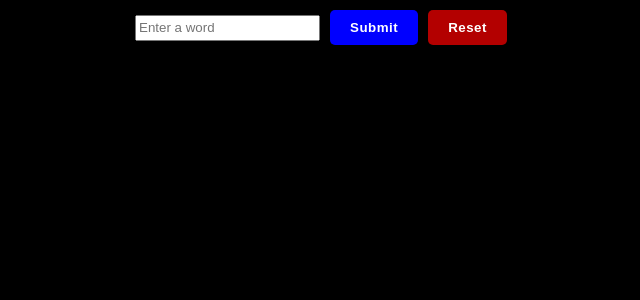
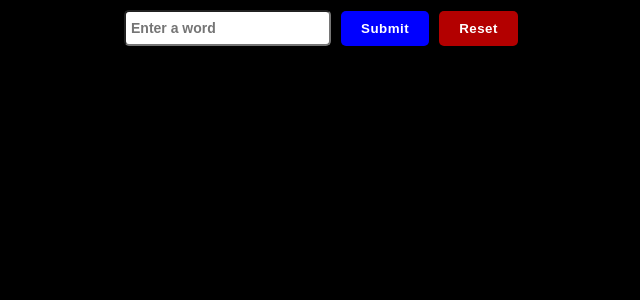
Before and after one commit to YashShrivastava10/synonyms, a React (Create React App) app: page / in a window 1280 px wide. Shown: the top 300 px of the page, without its empty margins (319-959 px from the left). Built offline with nearby package versions, Linux system fonts and the light colour scheme; the HTML template or start-up script is replaced by a standard one.

Commit message:
Refactor + CSS change

```diff
--- a/src/App.js
+++ b/src/App.js
@@ -1,4 +1,4 @@
-import Synonym from "./synonym";
+import Synonym from "./Synonym";
 
 function App() {
   return (
--- a/src/synonym.js
+++ b/src/Synonym.jsx
@@ -1,5 +1,7 @@
 import React, { useState } from 'react';
 import "./synonm.css"
+import { ShowSynonym } from './components/ShowSynonym';
+import { Skeleton } from './components/Skeleton';
 
 function Synonym() {
   const [word, setWord] = useState('');
@@ -9,14 +11,22 @@ function Synonym() {
     setSynonyms(undefined)
     setTimeout(() => {
       fetch(`https://api.datamuse.com/words?rel_syn=${word}`)
-      .then(response => response.json())
+      .then(response => {
+        if(!response.ok) throw Error
+        return response.json()
+      })
       .then(data => {
         setSynonyms(data)
-        if(data.length === 0) alert("Enter a valid word")
+        if(data.length === 0) {
+          alert("Enter a valid word")
+          setWord("")
+          document.getElementById("word").focus()
+        }
       })
       .catch(error => {
         setSynonyms([])
         alert("Some error occured")
+        console.log(error);
       })
     }, 3000)
   }
@@ -39,21 +49,25 @@ function Synonym() {
 
   return (
     <div className='main'>
+
       <form onSubmit={(e) => submit(e, word)} className='form'>
         <input id="word" placeholder="Enter a word" value={word} onChange={(e) => setWord(e.target.value)}></input>
         <button className="submit-btn btn" type="submit" disabled={word.trim() === ""}>Submit</button>
         <button className="reset-btn btn" type="button" onClick={reset} disabled={word.trim() === ""}>Reset</button>
       </form>
+
       <div className='synonyms'>
+
         <div>
           {synonyms && synonyms.length > 0 && <b>Synonms of {word} are: </b>}
         </div>
+
         <div>
           <ul>
-            {!synonyms && Array.from({ length: 5 }, (_, index) => (
-              <li key={index} className='skeleton' />
-            ))}
-            {synonyms && synonyms.map(syn => <li key={syn.score} onClick={(e) => currentSynonyms(e, syn.word)}>{syn.word}</li>)}
+            {!synonyms && Array.from({ length: 5 }, (_, index) => <Skeleton key={index} /> )}
+
+            {synonyms && synonyms.map(syn => <ShowSynonym key={syn.score} method={currentSynonyms} syn={syn} />
+          )}
           </ul>
         </div>
       </div>
--- /dev/null
+++ b/src/components/ShowSynonym.jsx
@@ -0,0 +1,3 @@
+import React from 'react'
+
+export const ShowSynonym = ({ method, syn}) => <li onClick={(e) => method(e, syn.word)}>{syn.word}</li>
--- /dev/null
+++ b/src/components/Skeleton.jsx
@@ -0,0 +1 @@
+export const Skeleton = () => <li className='skeleton' />
--- a/src/synonm.css
+++ b/src/synonm.css
@@ -12,11 +12,16 @@
     gap: 10px;
     color: white;
     padding-top: 10px;
-    /* position: relative; */
 }
 .main input{
     outline: none;
-    height: 20px;
+    height: 30px;
+    border-radius: 5px;
+    outline: none;
+    padding-left: 5px;
+    font-size: 14px;
+    color: blueviolet;
+    font-weight: bold;
 }
 .synonyms{
     display: flex;
```
